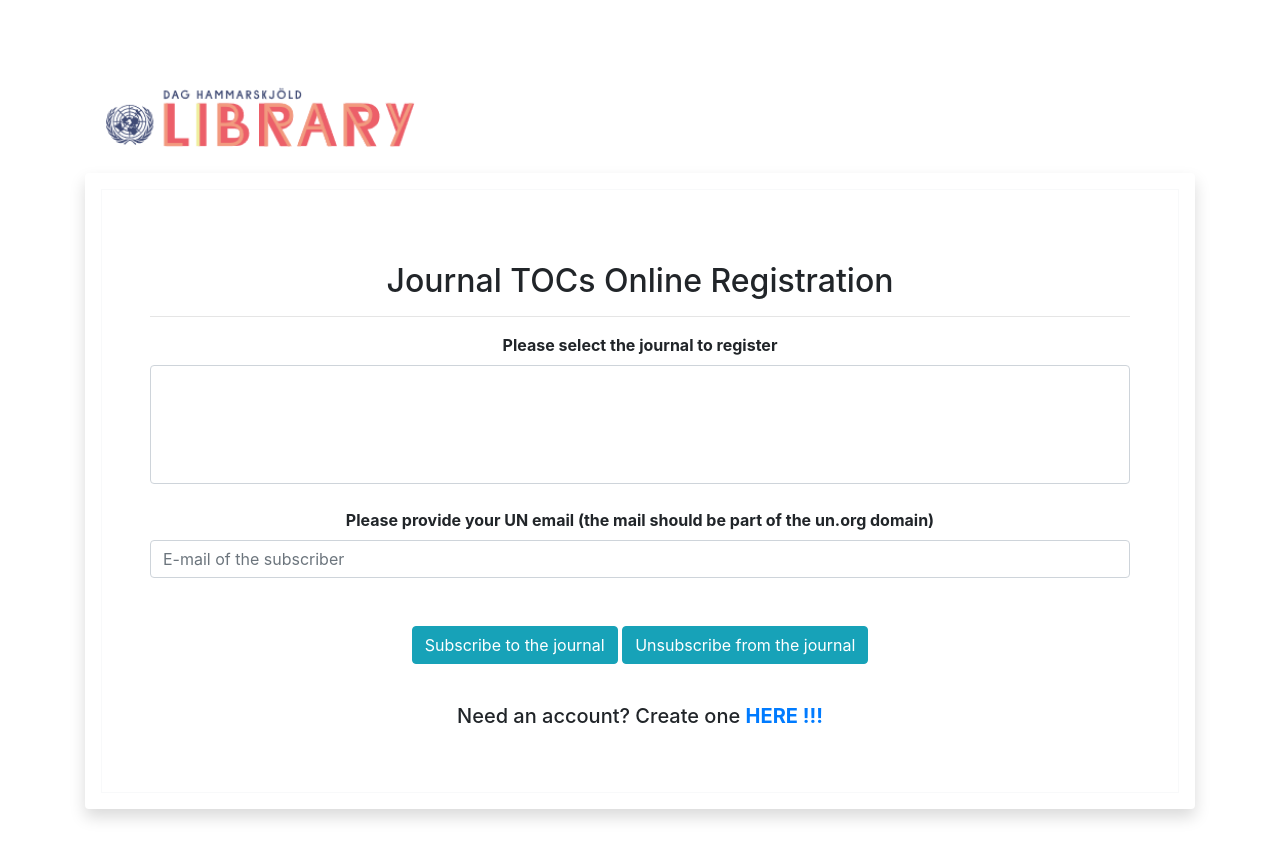
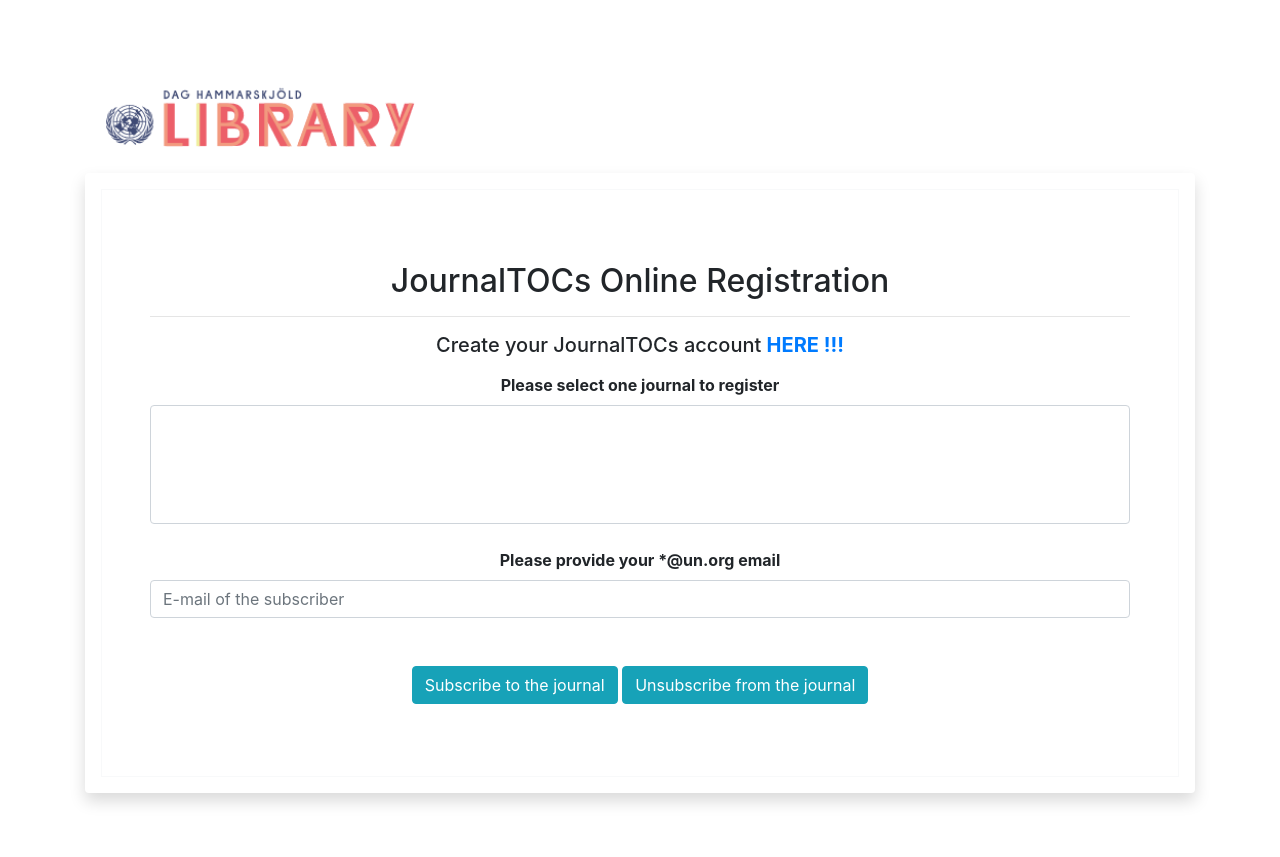
Before and after one commit to dag-hammarskjold-library/ORTJT, a Flask app: page / in a window 1280 px wide. After the commit the page ends 804 px from the top, so only its background shows below. Run offline with Flask 2, Linux system fonts and the light colour scheme; lists and menus that the app fills with data are empty; parts of the project's set-up code (start-up, migrations or seed data) failed here and were passed over; some libraries are stand-ins or nearby versions.

Commit message:
Update base.html

```diff
--- a/app/templates/base.html
+++ b/app/templates/base.html
@@ -43,7 +43,7 @@
    <br>
    <div class="shadow p-3 mb-5 bg-white rounded">
     <form id="registration" class="text-center border border-light p-5" action="{{url_for('processAPI')}}" method="GET">
-        <p class="h4 mb-4"> <h2> Journal TOCs Online Registration </h2></p>
+        <p class="h4 mb-4"> <h2> JournalTOCs Online Registration </h2></p>
         <hr>
         <div>
             <!-- Simple Message -->
@@ -59,8 +59,13 @@
             <!-- End Simple Message -->
         </div>
 
+	<!-- Register -->
+        <p> <h5> Create your JournalTOCs account
+            <a href="http://www.journaltocs.ac.uk/index.php?action=register" target="_blank"> <strong> HERE !!! </strong> </a>
+        </h5></p>
+
         <!-- Journals -->
-        <label for="issn" text-align="left"><strong>Please select the journal to register </strong></strong></label>
+        <label for="issn" text-align="left"><strong>Please select one journal to register</strong></strong></label>
         <select class="form-control mb-4" id="issn" name="issn" size="5" required>
             {% for record in records %}
                 <option value="{{ record }}" >{{ record }}</option>
@@ -68,17 +73,14 @@
         </select>
 
          <!-- Email -->
-         <label for="email" text-align="left"><strong>Please provide your UN email (the mail should be part of the un.org domain)</strong></label>
+         <label for="email" text-align="left"><strong>Please provide your *@un.org email</strong></label>
         <input type="email" id="email" pattern=".+@un.org"  class="form-control mb-4" placeholder="E-mail of the subscriber" name="email" required>
 
         <!-- Sign in button -->
         <button class="btn btn-info my-4" type="submit"> Subscribe to the journal </button>
         <button class="btn btn-info my-4" type="submit" onclick="javascript: form.action='{{url_for('''unfollow''')}}';"> Unsubscribe from the journal </button>
 
-        <!-- Register -->
-        <p> <h5> Need an account? Create one
-            <a href="http://www.journaltocs.ac.uk/index.php?action=register" target="_blank"> <strong> HERE !!! </strong> </a>
-        </h5></p>
+
 
     </form>
   </div>
```
